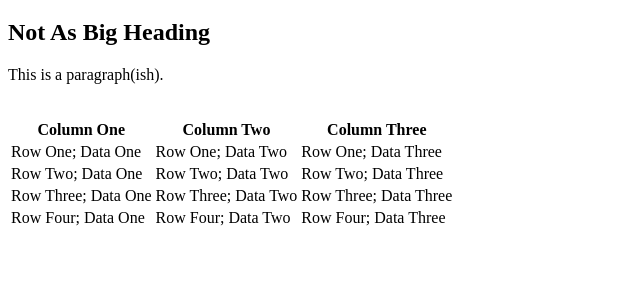
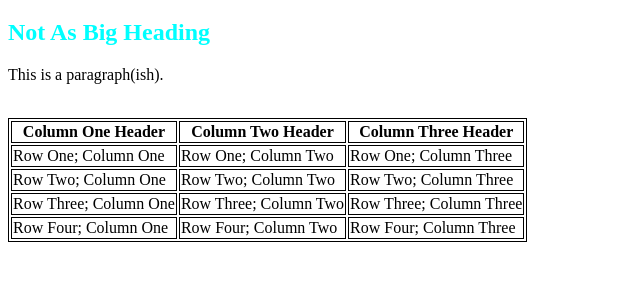
Before and after one commit to PatrickRallings/css-Day-1, a plain HTML site: page index2.html in a window 1280 px wide. Shown: the part 61-342 px from the top of the page, without its empty margins (0-640 px from the left). Drawn offline with Linux system fonts and the light colour scheme.

Commit message:
Term push

```diff
--- a/index2.html
+++ b/index2.html
@@ -13,30 +13,30 @@
     <p>This is a paragraph(ish).</p>
     <br />
     <table>
-      <tr>
-        <th>Column One</th>
-        <th>Column Two</th>
-        <th>Column Three</th>
+      <tr class="row1">
+        <th class="col1">Column One Header</th>
+        <th class="col2">Column Two Header</th>
+        <th class="col3">Column Three Header</th>
       </tr>
-      <tr>
-        <td>Row One; Data One</td>
-        <td>Row One; Data Two</td>
-        <td>Row One; Data Three</td>
+      <tr class="row2">
+        <td class="col1">Row One; Column One</td>
+        <td class="col2">Row One; Column Two</td>
+        <td class="col3">Row One; Column Three</td>
       </tr>
-      <tr>
-        <td>Row Two; Data One</td>
-        <td>Row Two; Data Two</td>
-        <td>Row Two; Data Three</td>
+      <tr class="row3">
+        <td class="col1">Row Two; Column One</td>
+        <td class="col2">Row Two; Column Two</td>
+        <td class="col3">Row Two; Column Three</td>
       </tr>
-      <tr>
-        <td>Row Three; Data One</td>
-        <td>Row Three; Data Two</td>
-        <td>Row Three; Data Three</td>
+      <tr class="row4">
+        <td class="col1">Row Three; Column One</td>
+        <td class="col2">Row Three; Column Two</td>
+        <td class="col3">Row Three; Column Three</td>
       </tr>
-      <tr>
-        <td>Row Four; Data One</td>
-        <td>Row Four; Data Two</td>
-        <td>Row Four; Data Three</td>
+      <tr class="row5">
+        <td class="col1">Row Four; Column One</td>
+        <td class="col2">Row Four; Column Two</td>
+        <td class="col3">Row Four; Column Three</td>
       </tr>
     </table>
   </body>
--- a/mystyle.css
+++ b/mystyle.css
@@ -0,0 +1,60 @@
+h1:hover {
+  border: 1px;
+  border-style: double;
+  border-color: blue;
+  font-style: italic;
+}
+h2 {
+  color: aqua;
+}
+table, th, td{
+    border: 1px;
+    border-style: solid;
+    border-color: black;
+    border-collapse: separate;
+}
+.col1:hover {
+    background-color: lightgray;
+    border-left-style: dashed;
+    border-right-style: dashed;
+}
+.col2:hover {
+    background-color: lightgray;
+    border-left-style: dashed;
+    border-right-style: dashed;
+}
+.col3:hover {
+    background-color: lightgray;
+    border-left-style: dashed;
+    border-right-style: dashed;
+}
+.row1:hover {
+    background-color: lightgray;
+    border-top-style: dashed;
+    border-bottom-style: dashed;
+}
+.row2:hover {
+    background-color: lightgray;
+    border-top-style: dashed;
+    border-bottom-style: dashed;
+}
+.row3:hover {
+    background-color: lightgray;
+    border-top-style: dashed;
+    border-bottom-style: dashed;
+}
+.row4:hover {
+    background-color: lightgray;
+    border-top-style: dashed;
+    border-bottom-style: dashed;
+}
+.row5:hover {
+    background-color: lightgray;
+    border-top-style: dashed;
+    border-bottom-style: dashed;
+}
+td:hover {
+    border-style: solid;
+    border-color: greenyellow;
+    background-color: greenyellow;
+}
```
